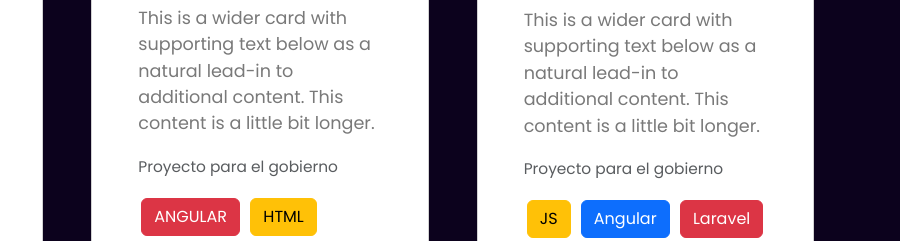
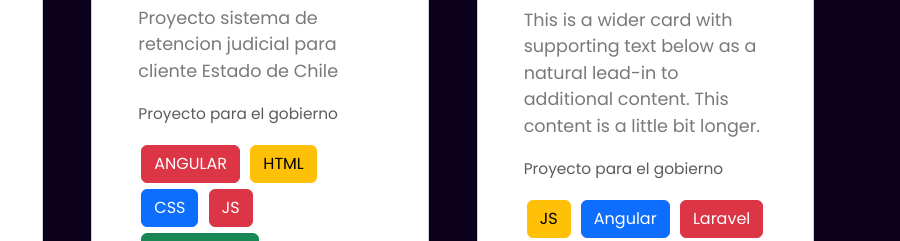
Before and after one commit to Im-Erik/portafolio, a plain HTML site: page index.html in a window 1280 px wide. Shown: the part 1499-1740 px from the top of the page, 380-1280 px from the left. Drawn offline with nearby package versions, Linux system fonts and the light colour scheme.

Commit message:
ajuste retencion judicial

```diff
--- a/index.html
+++ b/index.html
@@ -157,9 +157,7 @@
               </h5>
 
               <p class="card-text">
-                This is a wider card with supporting text below as a natural
-                lead-in to additional content. This content is a little bit
-                longer.
+                Proyecto sistema de retencion judicial para cliente Estado de Chile
               </p>
               <p class="card-text">
                 <small class="text-body-secondary">Proyecto para el gobierno</small>
```
